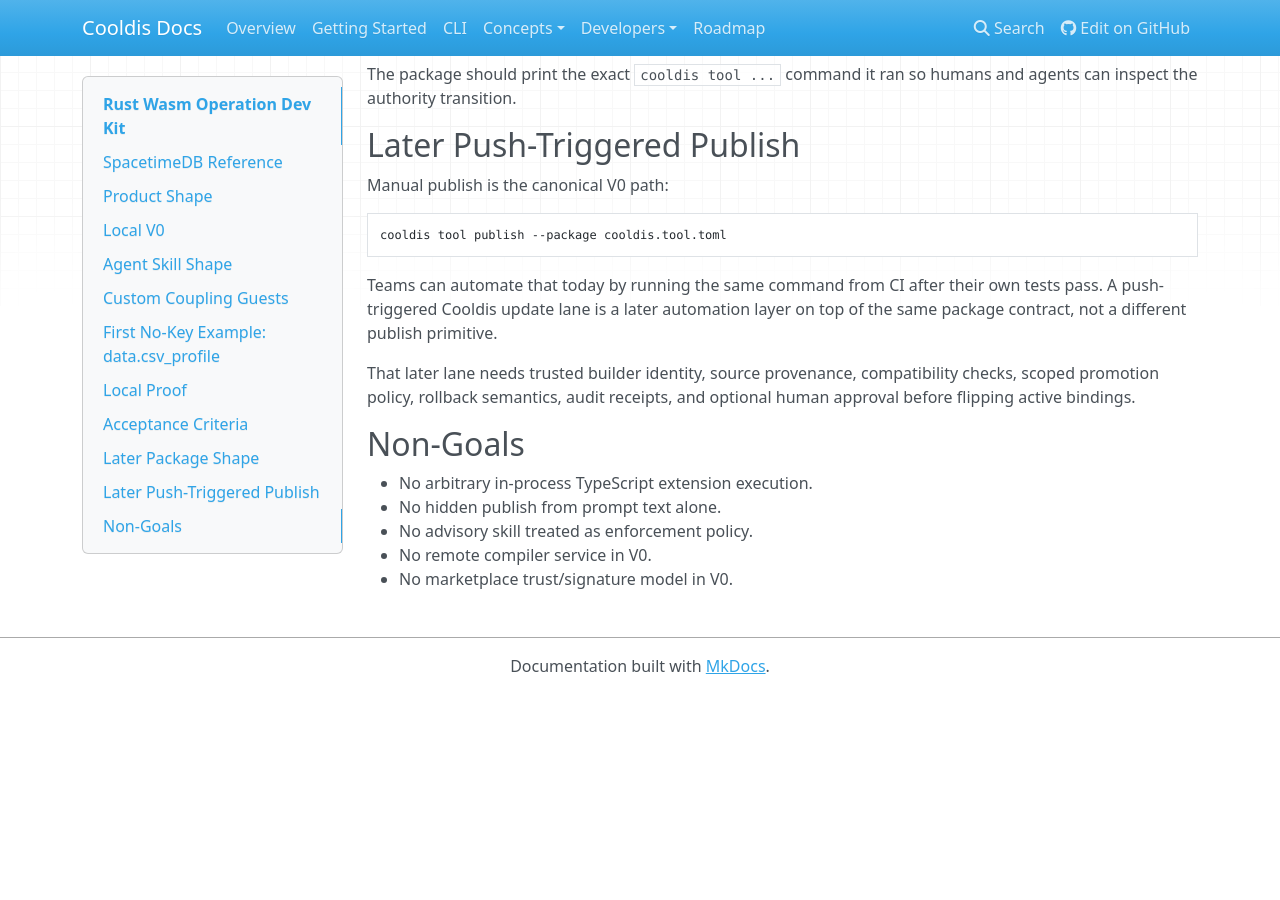
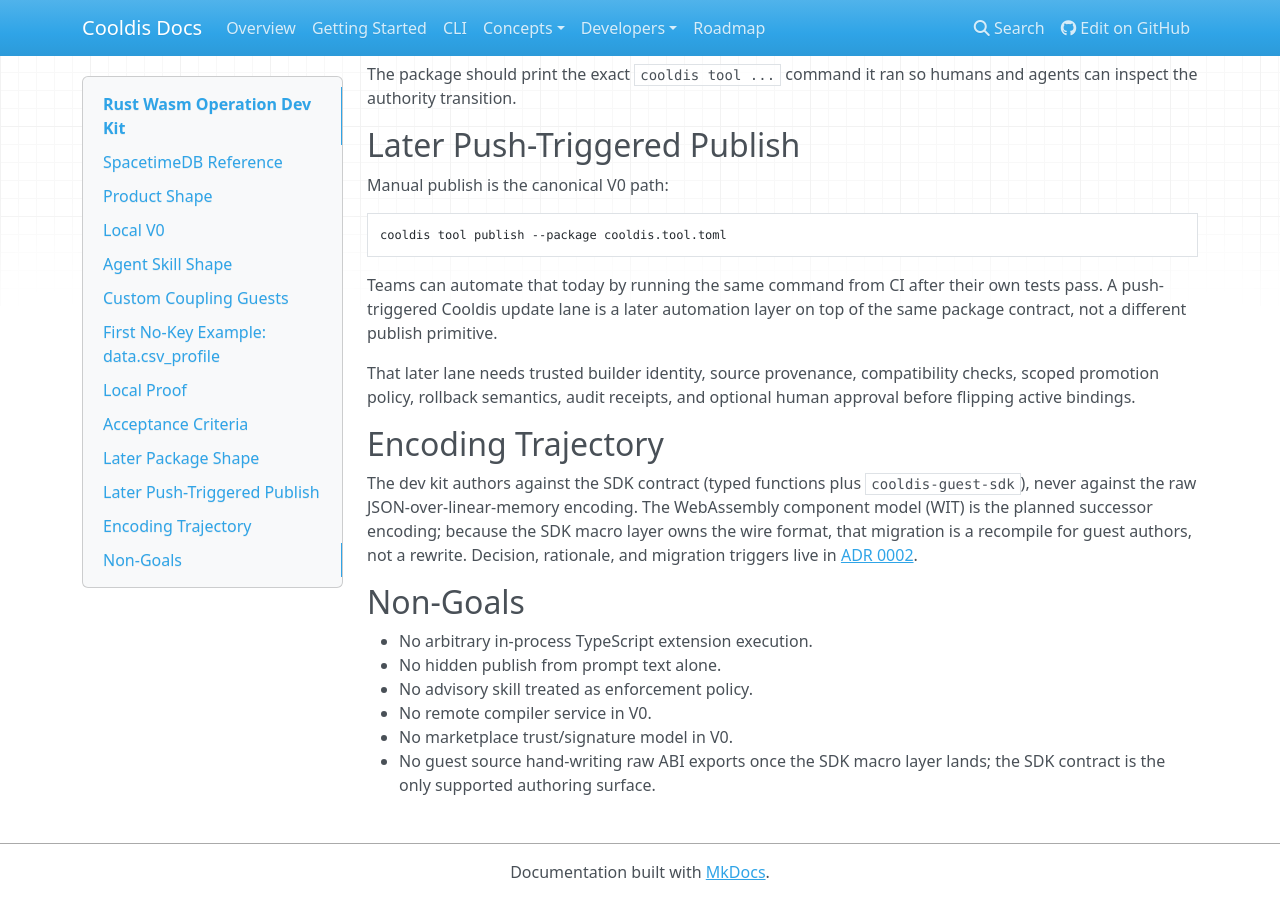
Before and after one commit to emotionscientific/cooldis-kernel, an MkDocs documentation site: the page built from docs/wasm-operation-dev-kit.md, in a window 1280 px wide and 900 px high, scrolled down 5858 px. Built offline with MkDocs 1.6.1, drawn with Linux system fonts in a browser that asks for light colours; nearby versions of some CDN libraries; before the commit the page ends 6552 px from its top, so only the background shows below that.

Commit message:
docs: ADR 0002 pins guest encoding V1 with component model as named successor
The SDK macro layer is the compatibility boundary: user-facing contract
is a plain typed function, the wire encoding is a private detail of the
macro expansion, and the WIT/component migration swaps expansion and
host executor without touching guest source. Cross-referenced from the
ABI doc and the operation dev kit.

```diff
--- a/docs/wasm-operation-dev-kit.md
+++ b/docs/wasm-operation-dev-kit.md
@@ -341,6 +341,16 @@
 checks, scoped promotion policy, rollback semantics, audit receipts, and optional
 human approval before flipping active bindings.
 
+## Encoding Trajectory
+
+The dev kit authors against the SDK contract (typed functions plus
+`cooldis-guest-sdk`), never against the raw JSON-over-linear-memory encoding.
+The WebAssembly component model (WIT) is the planned successor encoding;
+because the SDK macro layer owns the wire format, that migration is a
+recompile for guest authors, not a rewrite. Decision, rationale, and
+migration triggers live in
+[ADR 0002](adr/0002-guest-encoding-v1-component-model-later.md).
+
 ## Non-Goals
 
 - No arbitrary in-process TypeScript extension execution.
@@ -348,3 +358,5 @@
 - No advisory skill treated as enforcement policy.
 - No remote compiler service in V0.
 - No marketplace trust/signature model in V0.
+- No guest source hand-writing raw ABI exports once the SDK macro layer
+  lands; the SDK contract is the only supported authoring surface.
```
Also changed, not shown: docs/abi.md (+12 -0 lines), docs/adr/0002-guest-encoding-v1-component-model-later.md (added, +84 -0 lines).
